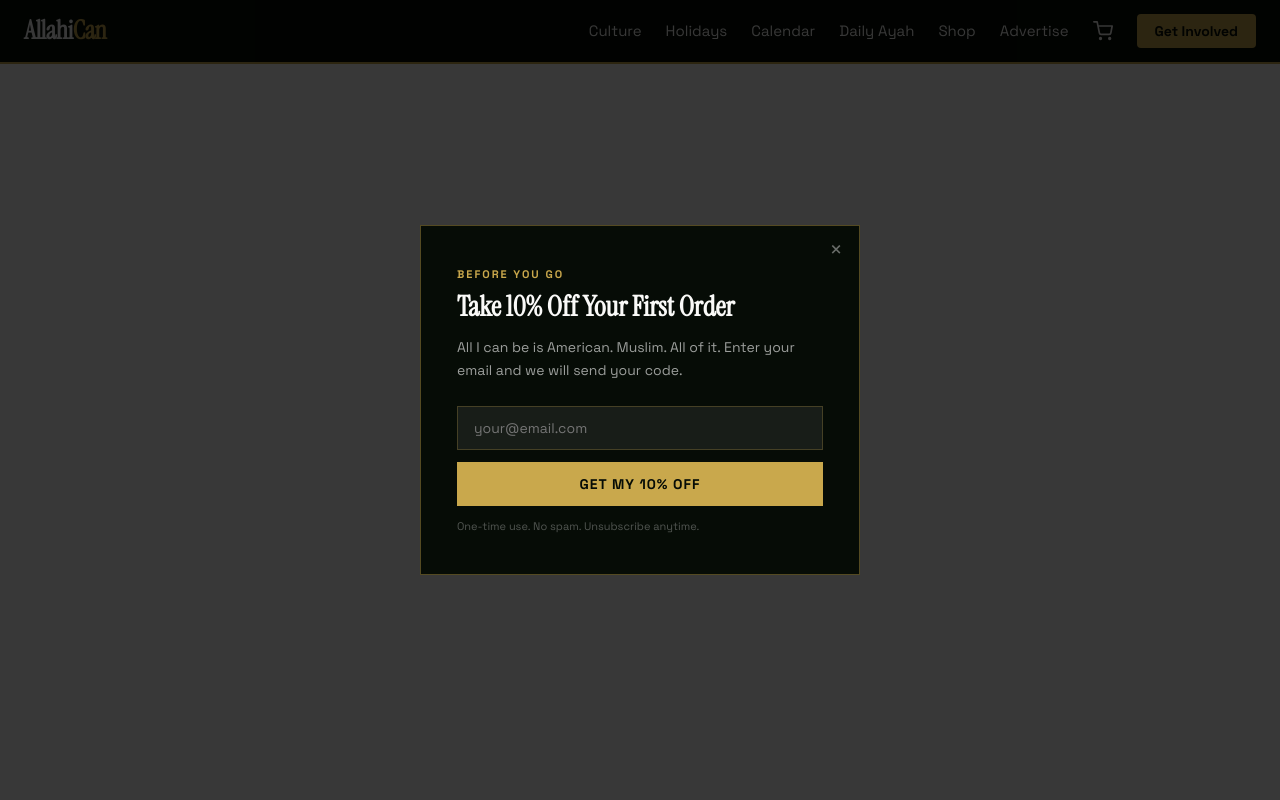
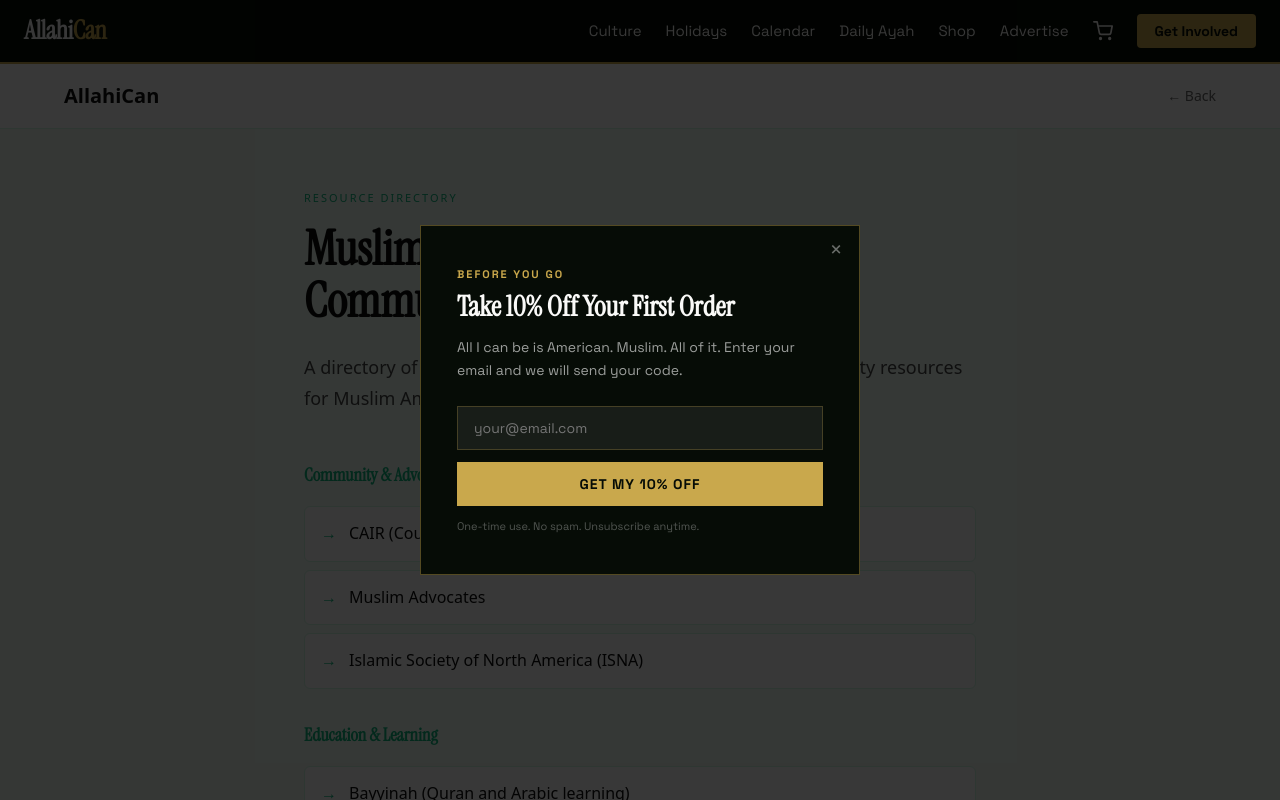
Before and after one commit to abigailleahgoldberg/allahican, a Next.js app: page /muslim-resources in a window 1280 px wide. Before the commit this address had no page. Shown: the top 800 px of the page. Built offline with nearby package versions, Linux system fonts and the light colour scheme.

Commit message:
feat: add Muslim American resources landing page

```diff
--- /dev/null
+++ b/app/muslim-resources/page.tsx
@@ -0,0 +1,48 @@
+import Link from "next/link";
+import type { Metadata } from "next";
+export const metadata: Metadata = {
+  title: "Muslim-American Resources 2026: Community, Faith, Learning | AllahiCan",
+  description: "Directory of resources for Muslim Americans — community organizations, educational materials, spiritual guidance, and support networks.",
+};
+export default function MuslimResourcesPage() {
+  const G = "#10B981";
+  return (
+    <div style={{minHeight:"100vh",background:"#F0FDF4",color:"#0D0D0D",fontFamily:"system-ui,sans-serif"}}>
+      <nav style={{padding:"16px 5vw",borderBottom:"1px solid #D1FAE5",display:"flex",justifyContent:"space-between",alignItems:"center",background:"white"}}>
+        <Link href="/" style={{fontWeight:900,fontSize:20,color:"#0D0D0D",textDecoration:"none"}}>AllahiCan</Link>
+        <Link href="/blog" style={{color:"#666",textDecoration:"none",fontSize:14}}>← Back</Link>
+      </nav>
+      <div style={{maxWidth:800,margin:"0 auto",padding:"60px 5vw"}}>
+        <div style={{fontSize:11,letterSpacing:"2px",color:G,marginBottom:16}}>RESOURCE DIRECTORY</div>
+        <h1 style={{fontSize:"clamp(28px,4vw,48px)",fontWeight:900,lineHeight:1.1,marginBottom:24}}>Muslim-American Resources & Community</h1>
+        <p style={{fontSize:18,color:"#444",lineHeight:1.7,marginBottom:48}}>A directory of organizations, educational platforms, and community resources for Muslim Americans seeking connection, learning, and support.</p>
+
+        {[
+          {category:"Community & Advocacy",items:["CAIR (Council on American-Islamic Relations)","Muslim Advocates","Islamic Society of North America (ISNA)"]},
+          {category:"Education & Learning",items:["Bayyinah (Quran and Arabic learning)","Islamic learning platforms","Youth education programs"]},
+          {category:"Mental Health & Support",items:["Muslim mental health resources","Counseling and therapy networks","Support communities"]},
+          {category:"Career & Professional",items:["Muslim professional networks","Business associations","Career development"]},
+          {category:"Family & Youth",items:["Youth organizations and camps","Family resources","Mentorship programs"]},
+        ].map((section,i) => (
+          <div key={i} style={{marginBottom:32}}>
+            <h2 style={{fontSize:18,fontWeight:800,color:G,marginBottom:16}}>{section.category}</h2>
+            <ul style={{listStyle:"none",padding:0,margin:0}}>
+              {section.items.map((item,j) => (
+                <li key={j} style={{background:"white",border:"1px solid #D1FAE5",borderRadius:6,padding:"14px 16px",marginBottom:8,display:"flex",alignItems:"center"}}>
+                  <span style={{color:G,fontWeight:700,marginRight:12}}>→</span>
+                  <span>{item}</span>
+                </li>
+              ))}
+            </ul>
+          </div>
+        ))}
+
+        <div style={{background:G,color:"white",padding:"36px",borderRadius:8,textAlign:"center",marginTop:40}}>
+          <h2 style={{fontSize:18,fontWeight:900,marginBottom:12}}>Know a Resource to Add?</h2>
+          <p style={{fontSize:14,opacity:0.9,marginBottom:20,margin:"0 0 20px"}}>We are building this directory collaboratively. If you know of a great Muslim-American organization or resource, let us know.</p>
+          <Link href="/contact" style={{background:"white",color:G,fontWeight:800,fontSize:13,padding:"10px 24px",textDecoration:"none",borderRadius:4,display:"inline-block"}}>Suggest a Resource →</Link>
+        </div>
+      </div>
+    </div>
+  );
+}
```
